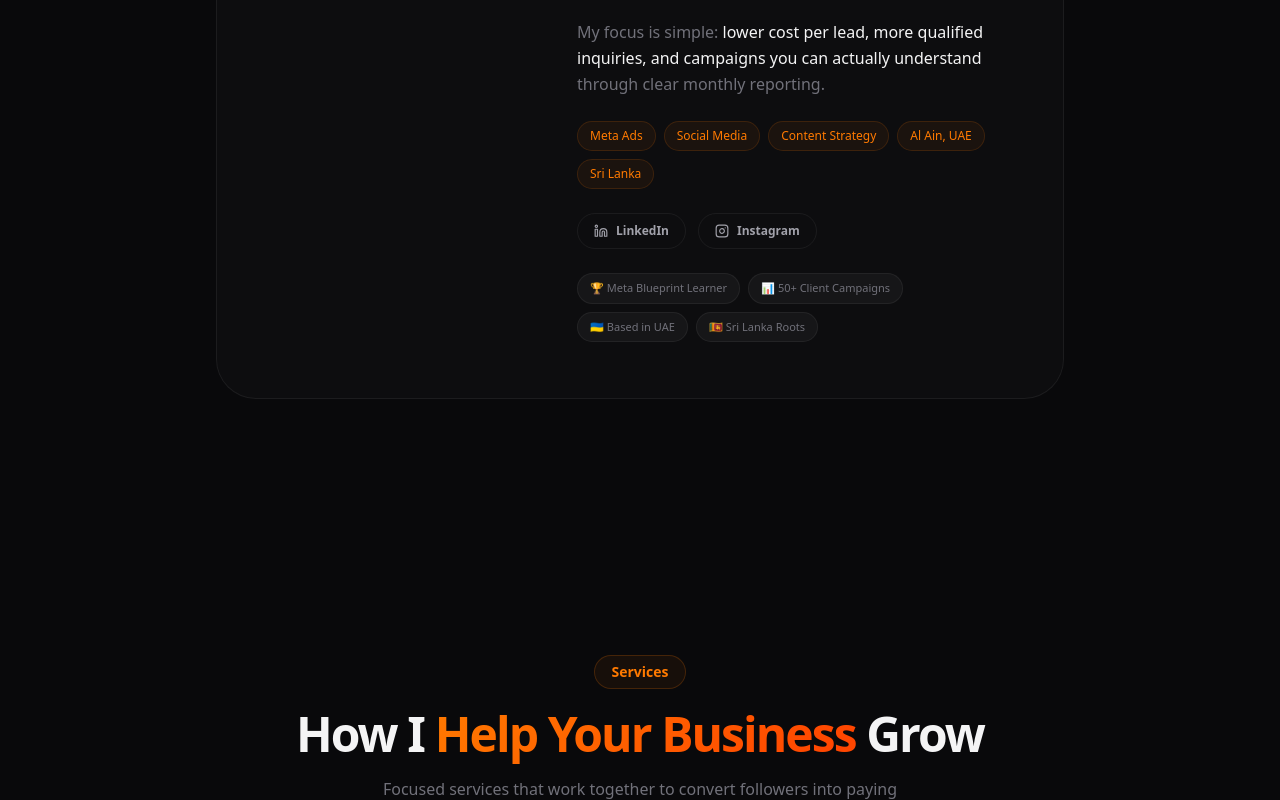
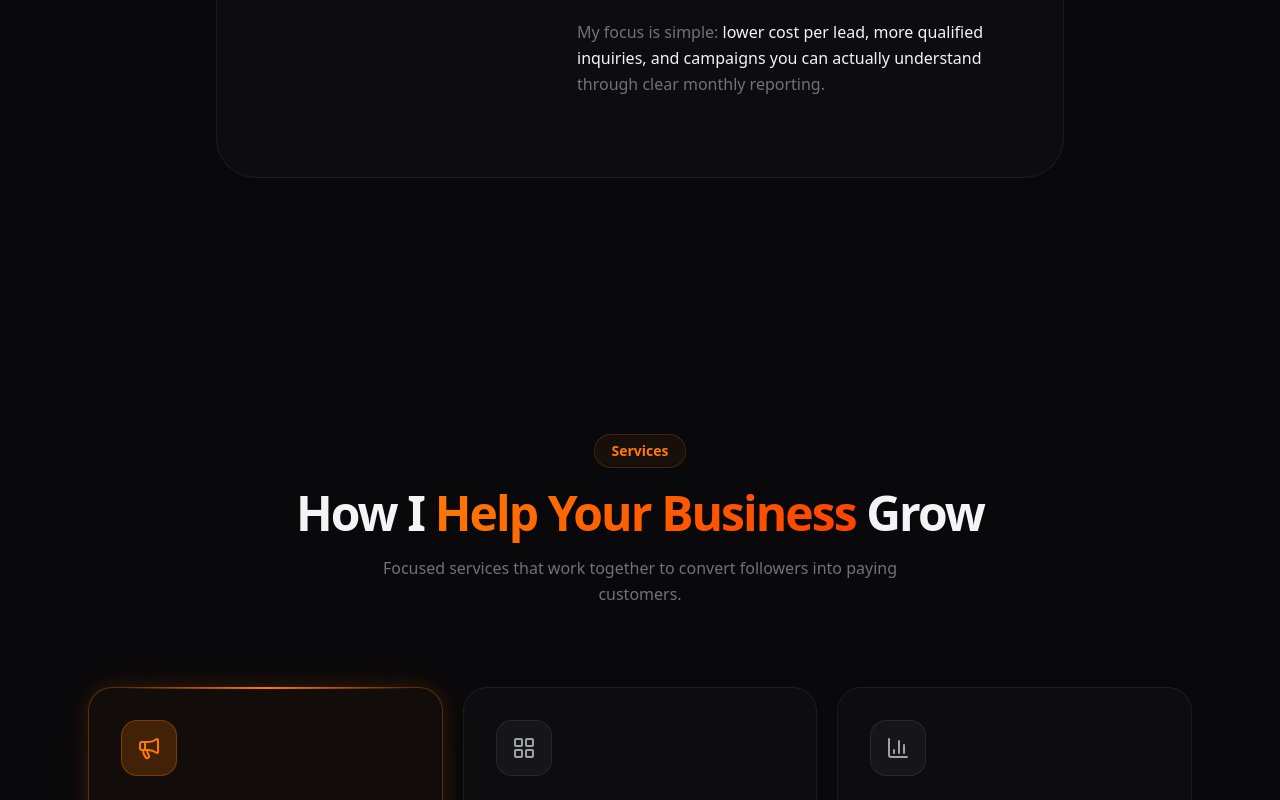
Before and after one commit to Milanz247/kosala-portfolio, a Next.js app: page / in a window 1280 px wide. Shown: the part 2380-3180 px from the top of the page. Built offline with nearby package versions, Linux system fonts and the light colour scheme.

Commit message:
Remove tags, social links, credentials from About; remove outcome quotes from Services

```diff
--- a/components/sections/About.tsx
+++ b/components/sections/About.tsx
@@ -3,7 +3,7 @@
 import React, { useRef } from "react";
 import Image from "next/image";
 import { motion, useInView } from "framer-motion";
-import { Linkedin, Instagram } from "lucide-react";
+
 
 export default function About() {
   const ref = useRef(null);
@@ -74,57 +74,7 @@ export default function About() {
                 through clear monthly reporting.
               </p>
 
-              {/* Tags */}
-              <div className="flex flex-wrap justify-center md:justify-start gap-2 mb-6">
-                {["Meta Ads", "Social Media", "Content Strategy", "Al Ain, UAE", "Sri Lanka"].map((tag) => (
-                  <span
-                    key={tag}
-                    className="text-xs text-[#FF7A00] border border-[#FF7A00]/15 bg-[#FF7A00]/[0.06] px-3 py-1.5 rounded-full font-medium"
-                  >
-                    {tag}
-                  </span>
-                ))}
-              </div>
 
-              {/* Social Links */}
-              <div className="flex justify-center md:justify-start gap-3 mb-6">
-                <a
-                  href="https://www.linkedin.com/in/kosala-dananjaya-9aa326285/"
-                  target="_blank"
-                  rel="noopener noreferrer"
-                  className="inline-flex items-center gap-2 h-9 px-4 text-xs font-semibold rounded-full border border-card-border text-fg-muted hover:text-[#0A66C2] hover:border-[#0A66C2]/40 hover:bg-[#0A66C2]/[0.06] transition-all duration-300"
-                >
-                  <Linkedin size={14} />
-                  LinkedIn
-                </a>
-                <a
-                  href="https://www.instagram.com/kosala.social?igsh=MWQ5aXZpcnRlenJ1Zw%3D%3D&utm_source=qr"
-                  target="_blank"
-                  rel="noopener noreferrer"
-                  className="inline-flex items-center gap-2 h-9 px-4 text-xs font-semibold rounded-full border border-card-border text-fg-muted hover:text-[#E1306C] hover:border-[#E1306C]/40 hover:bg-[#E1306C]/[0.06] transition-all duration-300"
-                >
-                  <Instagram size={14} />
-                  Instagram
-                </a>
-              </div>
-
-              {/* Credentials row */}
-              <div className="flex flex-wrap justify-center md:justify-start gap-2">
-                {[
-                  { label: "🏆 Meta Blueprint Learner", note: "Meta Certified" },
-                  { label: "📊 50+ Client Campaigns", note: "Active results" },
-                  { label: "🇺🇦 Based in UAE", note: "Al Ain, UAE" },
-                  { label: "🇱🇰 Sri Lanka Roots", note: "Dual market expertise" },
-                ].map((c) => (
-                  <span
-                    key={c.label}
-                    title={c.note}
-                    className="text-[11px] text-fg-subtle border border-card-border bg-icon-bg px-3 py-1.5 rounded-full font-medium hover:border-[#FF7A00]/30 hover:text-fg transition-all duration-200 cursor-default"
-                  >
-                    {c.label}
-                  </span>
-                ))}
-              </div>
             </div>
           </div>
         </motion.div>
--- a/components/sections/Services.tsx
+++ b/components/sections/Services.tsx
@@ -122,14 +122,6 @@ export default function Services() {
                   {service.description}
                 </p>
 
-                <div className={`text-xs font-semibold italic mb-6 px-3 py-2 rounded-xl border ${
-                  service.featured
-                    ? "text-[#FF7A00] bg-[#FF7A00]/[0.06] border-[#FF7A00]/15"
-                    : "text-fg-muted bg-icon-bg border-card-border"
-                }`}>
-                  💬 &ldquo;{service.outcome}&rdquo;
-                </div>
-
                 <ul className="space-y-3 mt-auto">
                   {service.features.map((feat) => (
                     <li key={feat} className="flex items-start gap-2.5">
```
